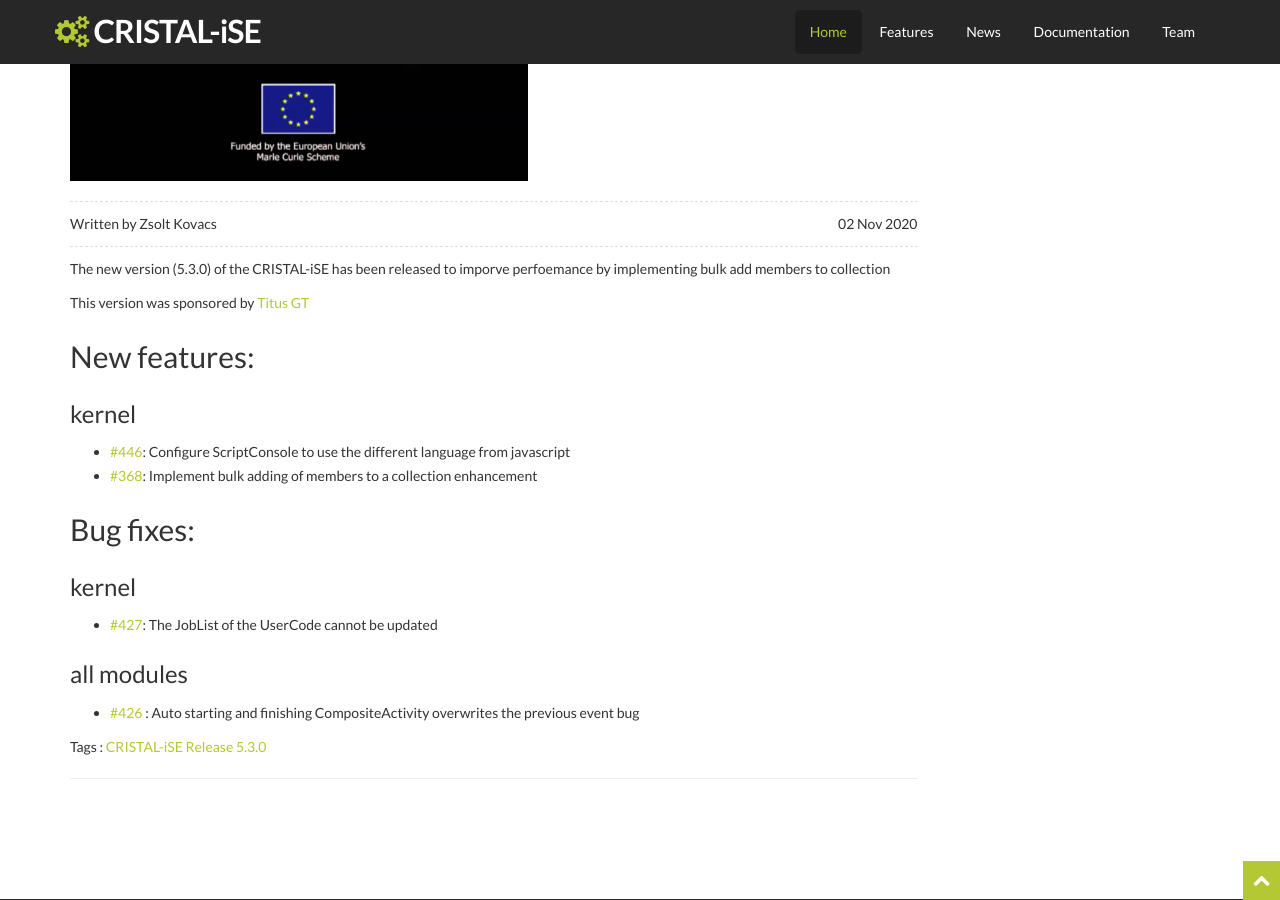
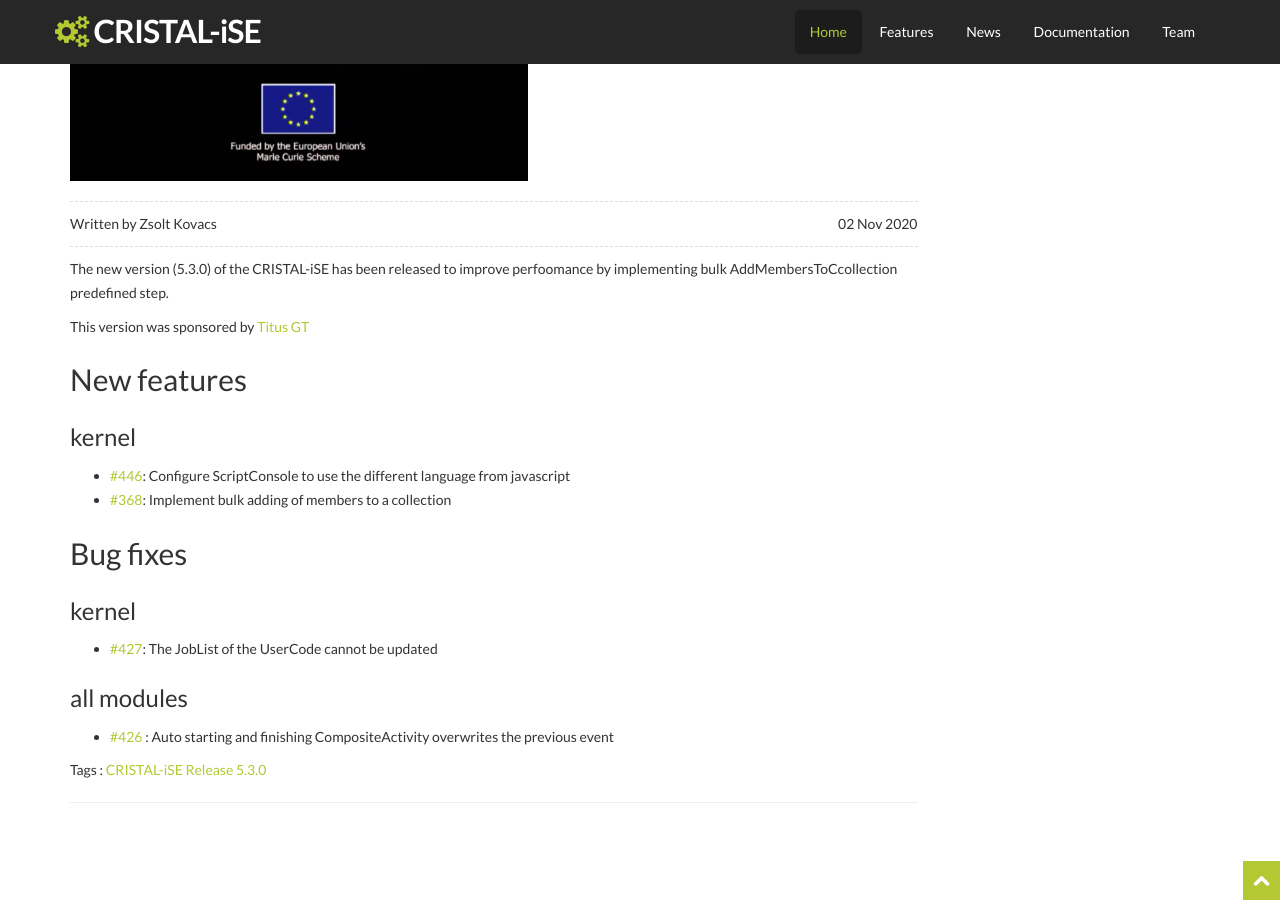
Before and after one commit to cristal-ise/cristal-ise.github.io, a Jekyll site: the page built from _posts/2020-11-02-cristalise-5.3.0-bulk-add-merbers-to-collection.md, in a window 1280 px wide and 900 px high, scrolled down 267 px. Built offline with Jekyll 4.4.1, drawn with Linux system fonts in a browser that asks for light colours.

Commit message:
5.3.0 release letter

```diff
--- a/_posts/2020-11-02-cristalise-5.3.0-bulk-add-merbers-to-collection.md
+++ b/_posts/2020-11-02-cristalise-5.3.0-bulk-add-merbers-to-collection.md
@@ -8,20 +8,20 @@
 tag3: 5.3.0
 ---
 
-The new version (5.3.0) of the CRISTAL-iSE has been released to imporve perfoemance by implementing bulk add members to collection
+The new version (5.3.0) of the CRISTAL-iSE has been released to improve perfoomance by implementing bulk AddMembersToCcollection predefined step.
 
 This version was sponsored by [Titus GT](https://www.titusgt.com)
 
-## New features:
+## New features
 
 ### kernel
 - [#446](https://github.com/cristal-ise/cristal-ise/issues/446): Configure ScriptConsole to use the different language from javascript
-- [#368](https://github.com/cristal-ise/cristal-ise/issues/368): Implement bulk adding of members to a collection enhancement
+- [#368](https://github.com/cristal-ise/cristal-ise/issues/368): Implement bulk adding of members to a collection
 
-## Bug fixes:
+## Bug fixes
 
 ### kernel
 - [#427](https://github.com/cristal-ise/cristal-ise/issues/427): The JobList of the UserCode cannot be updated
 
 ### all modules
-- [#426 ](https://github.com/cristal-ise/cristal-ise/issues/426 ): Auto starting and finishing CompositeActivity overwrites the previous event bug
+- [#426 ](https://github.com/cristal-ise/cristal-ise/issues/426 ): Auto starting and finishing CompositeActivity overwrites the previous event
```
